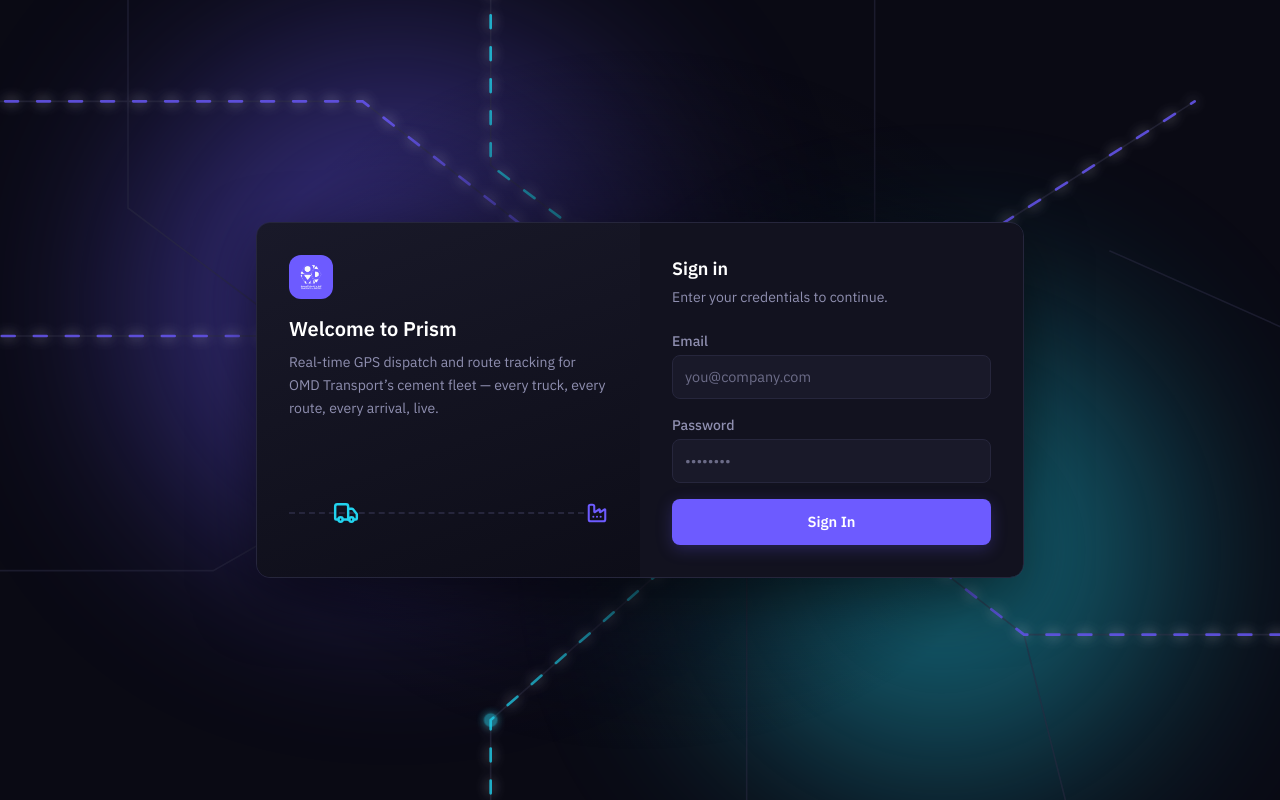
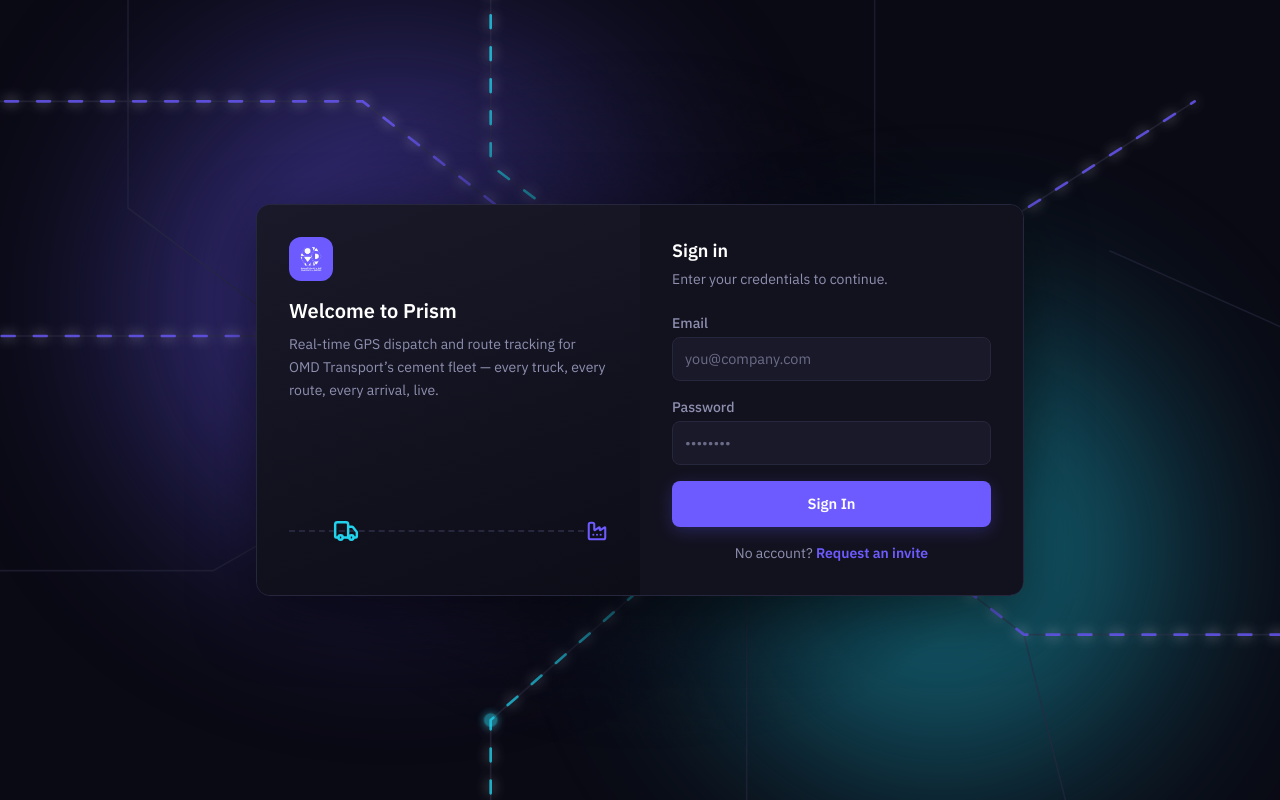
Before and after one commit to easycode-sniper/prism0.9, a Next.js app: page /login in a window 1280 px wide. Built offline with nearby package versions, Linux system fonts and the light colour scheme.

Commit message:
Add "Request an invite" link to login page
Mailto link pre-filled with subject/body, addressed to the admin
email. No signup form, no email-sending backend/API key to manage —
this is an internal ops tool, invites are a manual admin decision,
not a self-serve flow.

```diff
--- a/src/app/(auth)/login/page.tsx
+++ b/src/app/(auth)/login/page.tsx
@@ -96,6 +96,16 @@ export default function LoginPage() {
               {loading ? "Signing in..." : "Sign In"}
             </button>
           </form>
+
+          <p className="mt-4 text-center text-sm" style={{ color: "var(--text-dim)" }}>
+            No account?{" "}
+            <a
+              href="mailto:ferdjellahsouhaibomd@gmail.com?subject=Prism%20access%20request&body=Name%3A%0ACompany%2FRole%3A%0AReason%20for%20access%3A"
+              style={{ color: "var(--indigo)", fontWeight: 600 }}
+            >
+              Request an invite
+            </a>
+          </p>
         </div>
       </div>
     </div>
```
